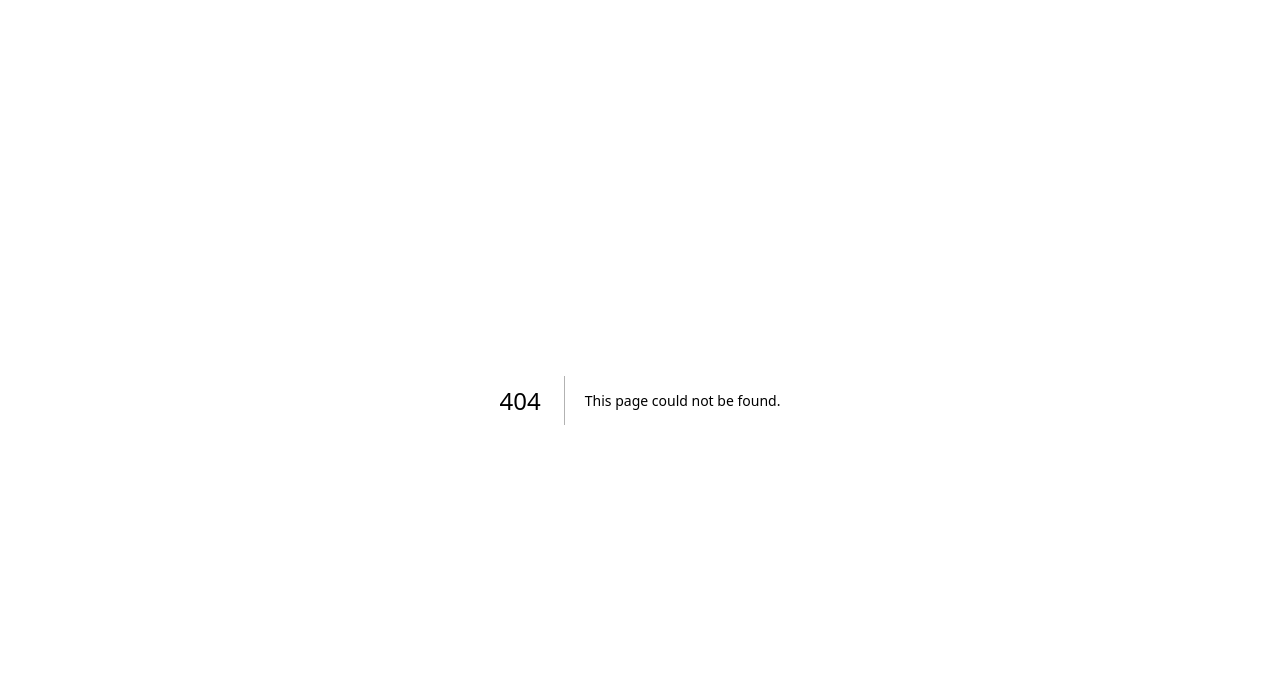
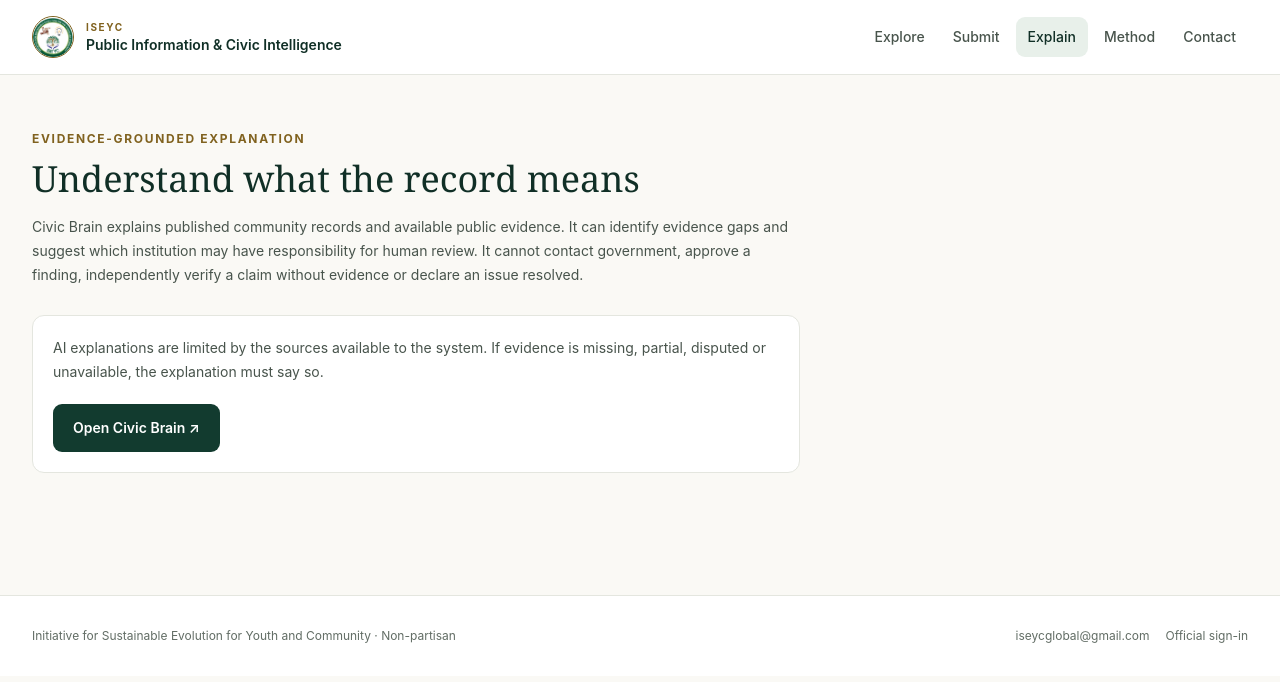
Before and after one commit to mrzulqarnainnadabo/iseyc-digital-operations-centre-notion, a Next.js app: page /explain in a window 1280 px wide. Before the commit this address had no page. Shown: the top 682 px of the page. Built offline with nearby package versions, Linux system fonts and the light colour scheme.

Commit message:
feat(idcc): add public Civic Brain entry

```diff
--- /dev/null
+++ b/app/explain/page.tsx
@@ -0,0 +1,17 @@
+import { PublicShell } from "@/components/PublicShell";
+
+export default function ExplainPage() {
+  return (
+    <PublicShell>
+      <section className="max-w-3xl py-10 sm:py-14">
+        <p className="text-xs font-bold uppercase tracking-[0.14em] text-gold-600">Evidence-grounded explanation</p>
+        <h1 className="mt-3 font-serif text-3xl text-forest-950 sm:text-4xl">Understand what the record means</h1>
+        <p className="mt-4 text-sm leading-6 text-ink-700">Civic Brain explains published community records and available public evidence. It can identify evidence gaps and suggest which institution may have responsibility for human review. It cannot contact government, approve a finding, independently verify a claim without evidence or declare an issue resolved.</p>
+        <div className="mt-7 rounded-card border border-line bg-white p-5">
+          <p className="text-sm leading-6 text-ink-700">AI explanations are limited by the sources available to the system. If evidence is missing, partial, disputed or unavailable, the explanation must say so.</p>
+          <a href="https://iseyc-civic-brain.vercel.app" target="_blank" rel="noopener noreferrer" className="mt-5 inline-flex min-h-[48px] items-center rounded-control bg-forest-900 px-5 text-sm font-semibold text-white hover:bg-forest-800">Open Civic Brain ↗</a>
+        </div>
+      </section>
+    </PublicShell>
+  );
+}
```
